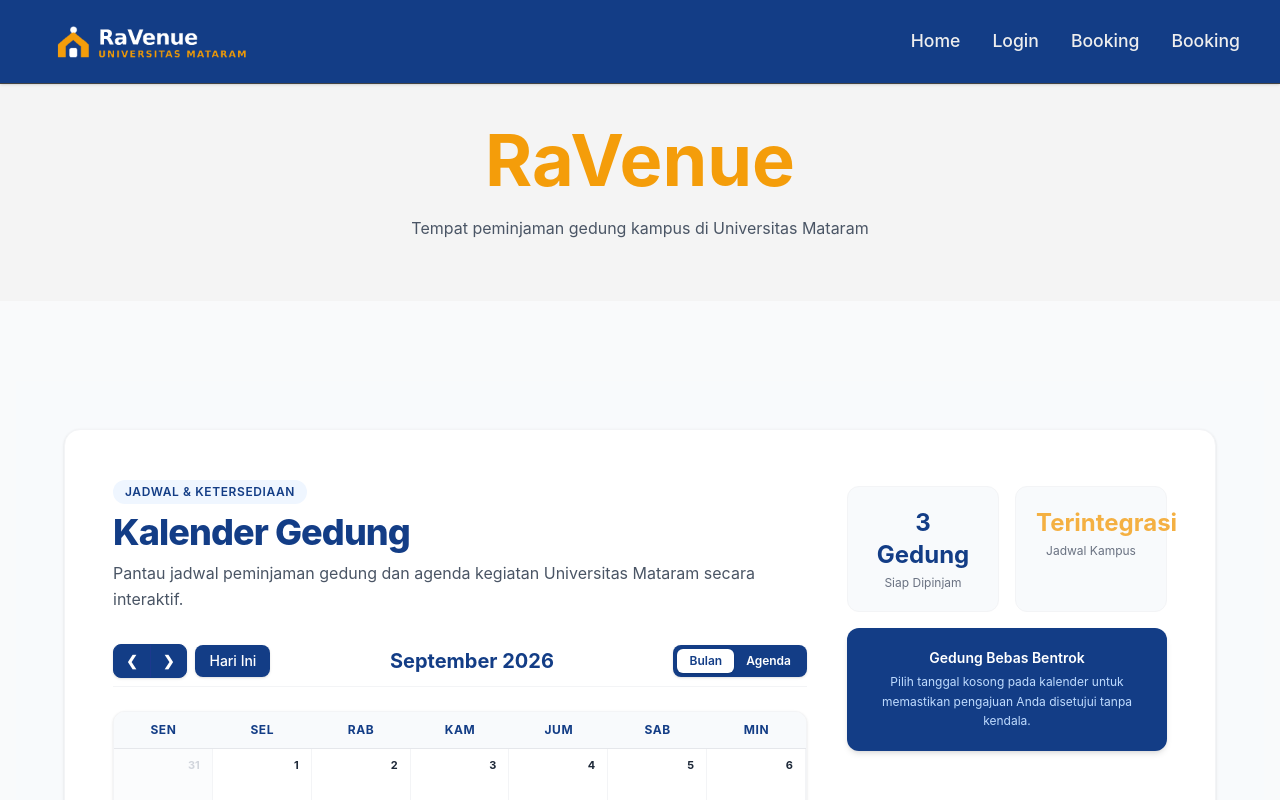
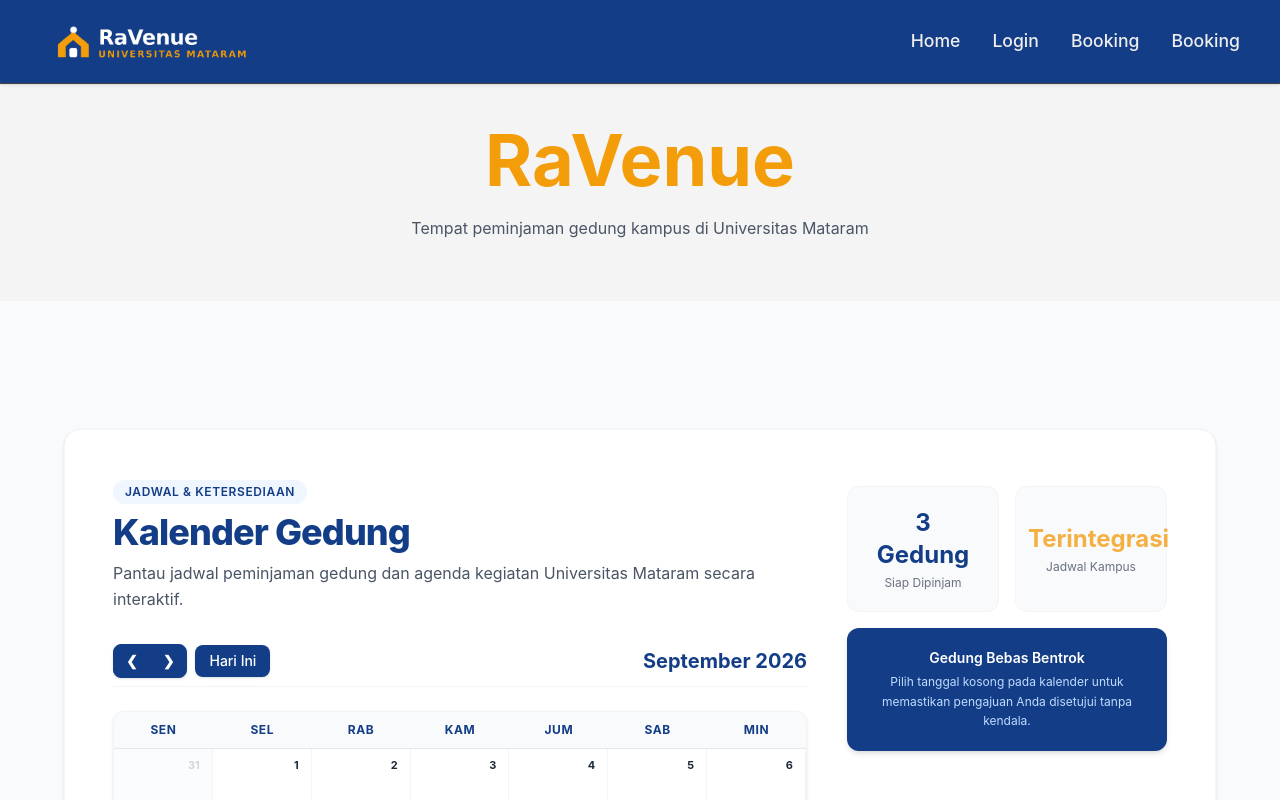
Before and after one commit to Grizkya/KARISMA, a Next.js app: page / in a window 1280 px wide. Shown: the top 800 px of the page. Built offline with nearby package versions, Linux system fonts and the light colour scheme.

Commit message:
update calendar

```diff
--- a/src/components/Calendar.js
+++ b/src/components/Calendar.js
@@ -1,10 +1,8 @@
 "use client";
 import { useState } from "react";
-import Image from "next/image";
 
 function Calendar() {
   const [currentDate, setCurrentDate] = useState(new Date());
-  const [activeTab, setActiveTab] = useState("Bulan");
 
   const monthsName = [
     "Januari", "Februari", "Maret", "April", "Mei", "Juni",
@@ -67,10 +65,8 @@ function Calendar() {
       <div className="max-w-6xl mx-auto">
         <div className="bg-white rounded-2xl p-8 sm:p-12 shadow-sm border border-gray-100 flex flex-col md:flex-row items-start justify-between gap-10">
 
-          {/* SISI KIRI: Header, Kontrol, & Widget Grid Kalender */}
           <div className="flex-1 w-full text-left space-y-6">
 
-            {/* Header & Title mirip About */}
             <div className="space-y-2">
               <div className="inline-block px-3 py-1 bg-blue-50 text-[#133D86] text-xs font-semibold rounded-full uppercase tracking-wider">
                 Jadwal & Ketersediaan
@@ -83,7 +79,6 @@ function Calendar() {
               </p>
             </div>
 
-            {/* Navigasi & Kontrol Kalender */}
             <div className="flex flex-wrap items-center justify-between gap-3 pt-2 pb-2 border-b border-gray-100">
               <div className="flex items-center gap-2">
                 <div className="flex rounded-lg overflow-hidden border border-[#133D86] bg-[#133D86] shadow-sm">
@@ -98,24 +93,8 @@ function Calendar() {
               <h3 className="text-lg sm:text-xl font-bold text-[#133D86]">
                 {monthsName[month]} {year}
               </h3>
-
-              <div className="flex bg-[#133D86] rounded-lg p-1 shadow-sm">
-                {["Bulan", "Agenda"].map((tab) => (
-                  <button
-                    key={tab}
-                    onClick={() => setActiveTab(tab)}
-                    className={`px-3 py-1 text-xs font-semibold rounded-md transition ${
-                      activeTab === tab ? "bg-white text-[#133D86] shadow-sm" : "text-white hover:bg-[#0d2a5e]"
-                    }`}
-                  >
-                    {tab}
-                  </button>
-                ))}
-              </div>
             </div>
 
-            {/* Grid Kalender / Tampilan Agenda */}
-            {activeTab === "Bulan" && (
             <div className="border border-gray-100 rounded-xl overflow-hidden bg-white shadow-sm">
               <div className="grid grid-cols-7 bg-slate-50 border-b border-gray-200 text-center text-xs font-bold text-[#133D86] uppercase tracking-wider py-2.5">
                 <div>Sen</div><div>Sel</div><div>Rab</div><div>Kam</div><div>Jum</div><div>Sab</div><div>Min</div>
@@ -135,23 +114,16 @@ function Calendar() {
                 })}
               </div>
             </div>
-            )}
 
-            {activeTab === "Agenda" && (
-              <div className="border border-gray-100 rounded-xl overflow-hidden bg-white shadow-sm p-8 text-center text-gray-400 bg-slate-50/50">
-                <span className="text-sm font-medium">Belum ada agenda pada bulan {monthsName[month]} {year}.</span>
-              </div>
-            )}
           </div>
 
-          {/* SISI KANAN: Highlight Ringkasan Status & Informasi */}
           <div className="w-full md:w-80 grid grid-cols-2 gap-4 shrink-0 md:mt-2">
-            <div className="bg-slate-50 p-5 rounded-xl border border-gray-100 text-center">
+            <div className="bg-slate-50 p-5 rounded-xl border border-gray-100 text-center flex flex-col justify-center">
               <div className="text-2xl font-bold text-[#133D86]">3 Gedung</div>
               <div className="text-xs text-gray-500 mt-1">Siap Dipinjam</div>
             </div>
 
-            <div className="bg-slate-50 p-5 rounded-xl border border-gray-100 text-center">
+            <div className="bg-slate-50 py-5 px-3 rounded-xl border border-gray-100 text-center flex flex-col justify-center">
               <div className="text-2xl font-bold text-[#F4B042]">Terintegrasi</div>
               <div className="text-xs text-gray-500 mt-1">Jadwal Kampus</div>
             </div>
```
Lines whose indentation alone changed are shown as unchanged.
